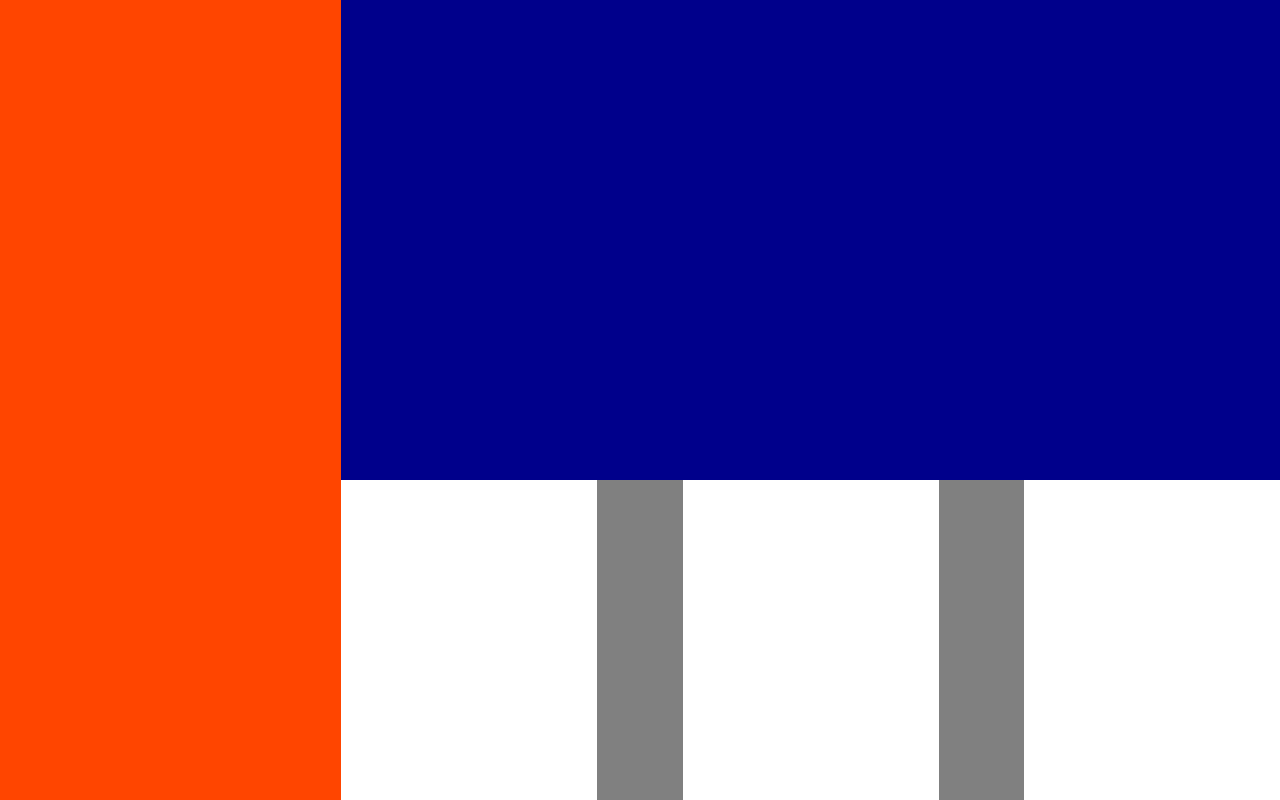
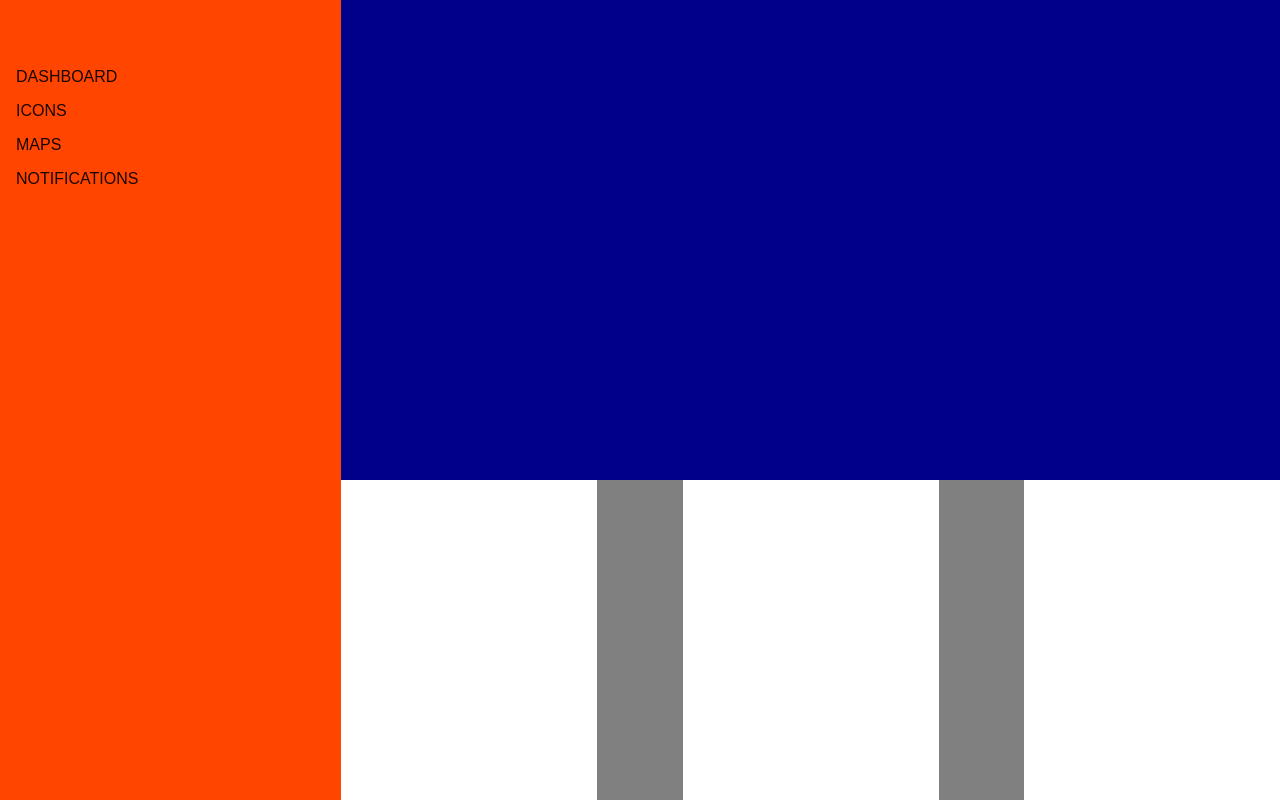
Before and after one commit to jessicanegley/ACA_web101jessica_negley, a plain HTML site: page src/Dashboard/dashboard.html in a window 1280 px wide. Drawn offline with Linux system fonts and the light colour scheme.

Commit message:
dashboard

```diff
--- a/src/Dashboard/dashboard.html
+++ b/src/Dashboard/dashboard.html
@@ -8,7 +8,16 @@
 </head>
 <body>
   <div class="grid-container">
-    <div class="box orange-box"></div>
+    <div class="box orange-box">
+      <nav>
+        <ul>
+          <li><a href="#">DASHBOARD</a></li>
+          <li><a href="#">ICONS</a></li>
+          <li><a href="#">MAPS</a></li>
+          <li><a href="#">NOTIFICATIONS</a></li>
+          </ul>
+      </nav>
+    </div>
     <div class="box navy-box"></div>
     <div class="box white-box1"></div>
     <div class="box white-box2"></div>
--- a/src/Dashboard/styles.css
+++ b/src/Dashboard/styles.css
@@ -23,7 +23,39 @@ body {
   grid-column: 1/5;
   grid-row: 1/9;
 }
+nav ul {
+  list-style-type: none;
+  margin: 0;
+  padding: 0;
+  width: 200px;
+  font-family: Arial, Helvetica, sans-serif;
+  position: fixed;
+  z-index: 1;
+  top: 0;
+  left: 0;
+  background-color: orangered;
+  opacity: .9;
+  overflow-x: hidden;
+  padding-top: 60px;
+}
 
+nav li a {
+  display: block;
+  color: #000;
+  padding: 8px 16px;
+  text-decoration: none;
+}
+
+/* Change the link color on hover, tap & click */
+nav li a:hover,
+nav li a:focus,
+nav li a:active{
+
+  background-color: #555;
+
+  color: white;
+
+}
 .navy-box {
   background-color: darkblue;
   grid-column: 5/16;
```
Also changed, not shown: 3 other files.
